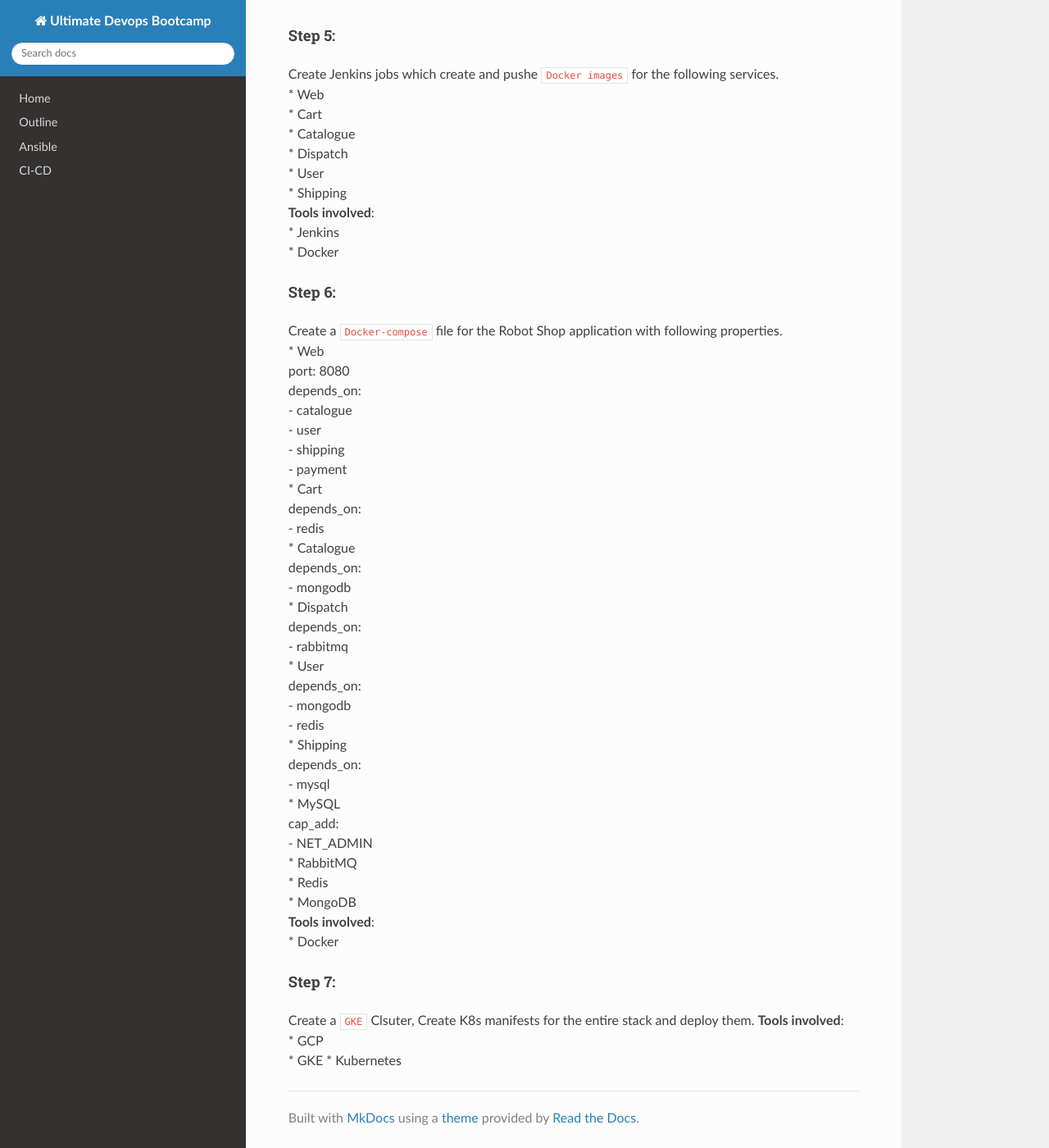
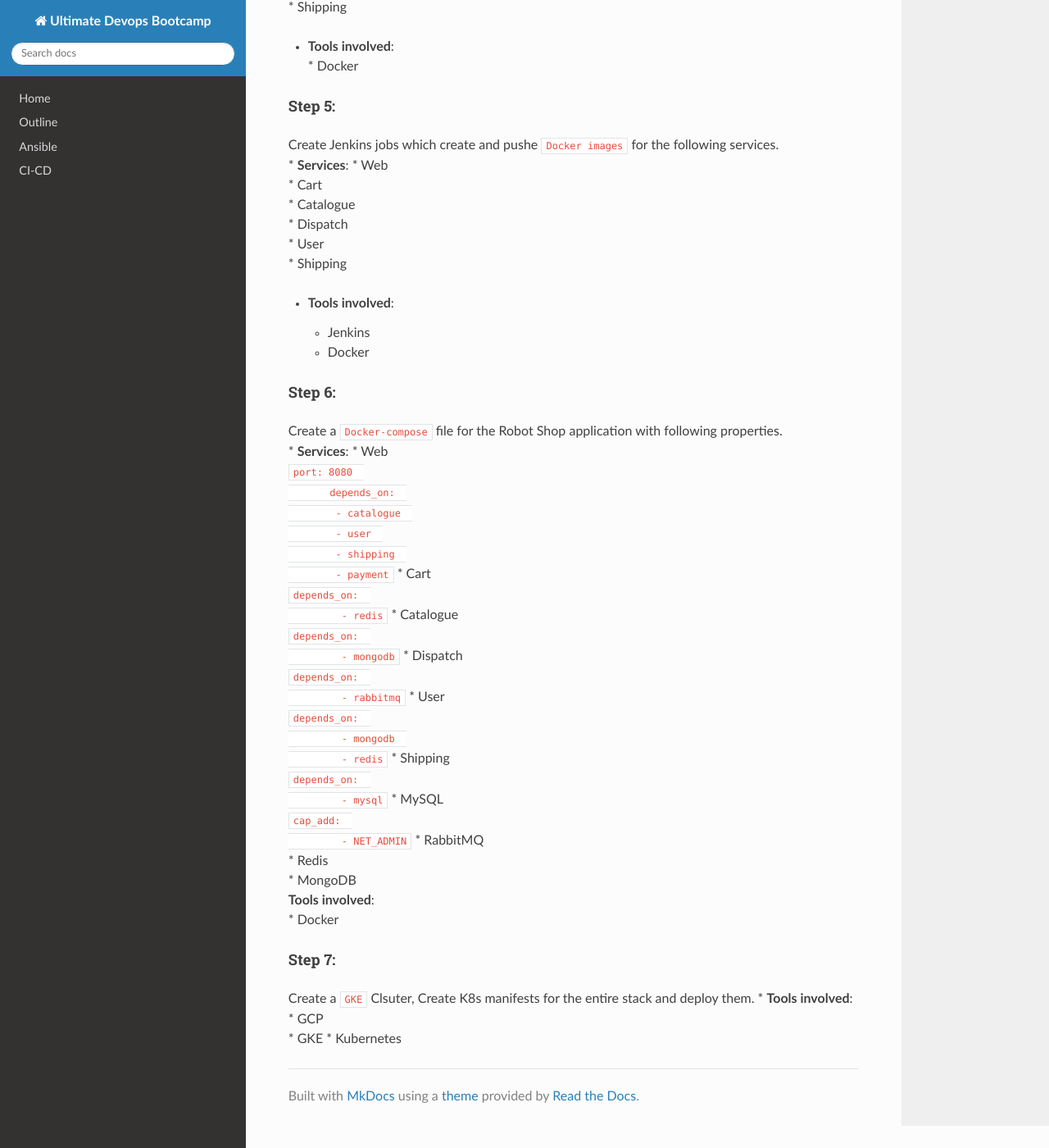
Before and after one commit to schoolofdevops/ultimate-devops-bootcamp, an MkDocs documentation site: the page built from chapters/capstone-project.md, in a window 1280 px wide and 1400 px high, scrolled down 1704 px. Shown: the whole window at 82% size. Built offline with MkDocs 1.6.1, drawn with Linux system fonts in a browser that asks for light colours; nearby versions of some CDN libraries; old or Windows-style settings are respelled for this version of MkDocs; some of the changed text lies outside the part shown.

Commit message:
Update capstone-project.md

````diff
--- a/chapters/capstone-project.md
+++ b/chapters/capstone-project.md
@@ -23,81 +24,111 @@ Robot Shop is composed of following microservices.
 
 #### Step 1:
  Create and commit(in future) all the code to a `Git` repostory hosted on Github.
+   * **Tools involved**:
+      * Git
+
 #### Step 2:
  Create one VM with following properties.
-   **VM Properties**:
+  * **VM Properties**:
        * Cloud: `AWS`
        * OS: `Ubunt 16.04`
        * Size: `t2.micro`
        * Name: `build-server`
        * Open Ports: `8080`, `22`
-   **Tools involved**:
+  * **Tools involved**:
        * AWS console
+
 #### Step 3:
   Install *Jenkins(latest)* and *Docker(latest)* on the VM using `Ansible(version 2.5)`.
-    **Tools involved**:
+  *  **Tools involved**:
         * Ansible
+
 #### Step 4:
   Create a `Jenkins Pipeline` which *builds* and *tests(unit test)* *Shipping* service.
-    **Tools involved**:
+  *  **Tools involved**:
         * Jenkins
+
 #### Step 5:
   Create `Dockerfiles` for all the following services.
+  * **Services**:
     * Web
     * Cart
     * Catalogue
     * Dispatch
     * User
     * Shipping
-    **Tools involved**:
+
+
+  *  **Tools involved**:
         * Docker
+
 #### Step 5:
   Create Jenkins jobs which create and pushe `Docker images` for the following services.
-    * Web
-    * Cart
-    * Catalogue
-    * Dispatch
-    * User
-    * Shipping
-    **Tools involved**:
-        * Jenkins
-        * Docker
+  * **Services**:
+      * Web
+      * Cart
+      * Catalogue
+      * Dispatch
+      * User
+      * Shipping
+
+
+  * **Tools involved**:
+      * Jenkins
+      * Docker
+
 #### Step 6:
   Create a `Docker-compose` file for the Robot Shop application with following properties.
+  *  **Services**:
     * Web
+    ```
        port: 8080
        depends_on:
         - catalogue
         - user
         - shipping
         - payment
+    ```
     * Cart
+    ```
         depends_on:
          - redis
+    ```
     * Catalogue
+    ```
         depends_on:
          - mongodb
+    ```
     * Dispatch
+    ```
         depends_on:
          - rabbitmq
+    ```
     * User
+    ```
         depends_on:
          - mongodb
          - redis
+    ```
     * Shipping
+    ```
         depends_on:
          - mysql
+    ```
     * MySQL
+    ```
         cap_add:
          - NET_ADMIN
+    ```
     * RabbitMQ
     * Redis
     * MongoDB
     **Tools involved**:
         * Docker
+
 #### Step 7:
 Create a `GKE` Clsuter, Create K8s manifests for the entire stack and deploy them.
-    **Tools involved**:
+  *  **Tools involved**:
         * GCP
         * GKE
         * Kubernetes
````
Also changed, not shown: other parts of chapters/capstone-project.md (+1 -0 lines).
